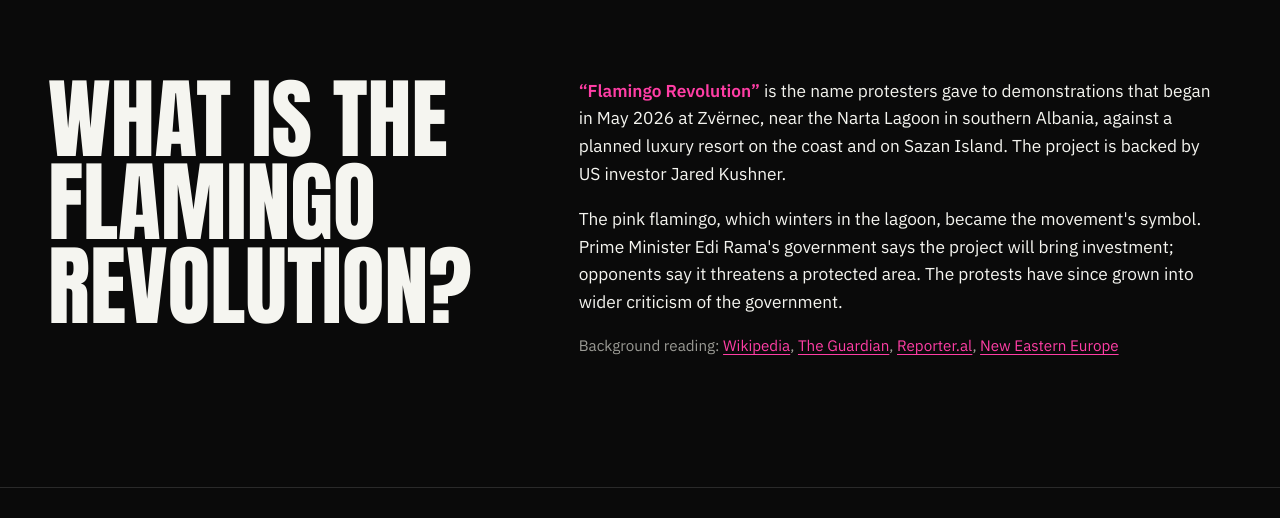
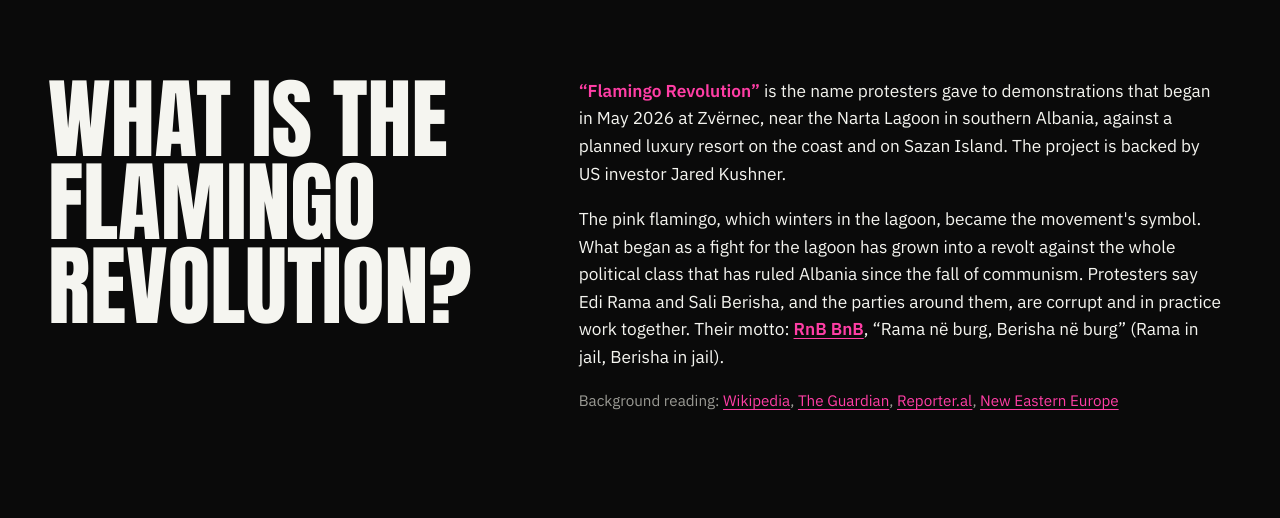
Before and after one commit to enone-xml/Flamingo-Revolution, a FastAPI app: page / in a window 1280 px wide. Shown: the part 1069-1587 px from the top of the page. Run offline with FastAPI, Linux system fonts and the light colour scheme; data that the repository does not hold is empty.

Commit message:
Homepage: the movement is against the whole political class; RnB BnB motto
Co-Authored-By: Claude Opus 5.5 (1M context) <noreply@anthropic.com>

```diff
--- a/app/templates/index.html
+++ b/app/templates/index.html
@@ -49,10 +49,10 @@
   <div class="intro__body">
     {% if lang == 'sq' %}
     <p data-reveal><span class="intro__name">“Revolucioni i Flamingove”</span> është emri që protestuesit u kanë vënë protestave që nisën në maj 2026 në Zvërnec, pranë Lagunës së Nartës në jug të Shqipërisë, kundër një resorti luksoz të planifikuar në bregdet dhe në ishullin e Sazanit. Projekti mbështetet nga investitori amerikan Jared Kushner.</p>
-    <p data-reveal>Flamingoja rozë, që dimëron në lagunë, u bë simboli i lëvizjes. Qeveria e Kryeministrit Edi Rama thotë se projekti sjell investime; kundërshtarët thonë se kërcënon një zonë të mbrojtur. Që atëherë protestat janë zgjeruar në kritika më të gjera ndaj qeverisë.</p>
+    <p data-reveal>Flamingoja rozë, që dimëron në lagunë, u bë simboli i lëvizjes. Ajo që nisi si betejë për lagunën është kthyer në revoltë kundër gjithë klasës politike që ka qeverisur Shqipërinë që nga rënia e komunizmit. Protestuesit thonë se Edi Rama dhe Sali Berisha, bashkë me partitë rreth tyre, janë të korruptuar dhe në fakt bashkëpunojnë. Motoja e tyre: <a href="{{ url('/rnbbnb') }}"><strong>RnB BnB</strong></a>, “Rama në burg, Berisha në burg”.</p>
     {% else %}
     <p data-reveal><span class="intro__name">“Flamingo Revolution”</span> is the name protesters gave to demonstrations that began in May 2026 at Zvërnec, near the Narta Lagoon in southern Albania, against a planned luxury resort on the coast and on Sazan Island. The project is backed by US investor Jared Kushner.</p>
-    <p data-reveal>The pink flamingo, which winters in the lagoon, became the movement's symbol. Prime Minister Edi Rama's government says the project will bring investment; opponents say it threatens a protected area. The protests have since grown into wider criticism of the government.</p>
+    <p data-reveal>The pink flamingo, which winters in the lagoon, became the movement's symbol. What began as a fight for the lagoon has grown into a revolt against the whole political class that has ruled Albania since the fall of communism. Protesters say Edi Rama and Sali Berisha, and the parties around them, are corrupt and in practice work together. Their motto: <a href="{{ url('/rnbbnb') }}"><strong>RnB BnB</strong></a>, “Rama në burg, Berisha në burg” (Rama in jail, Berisha in jail).</p>
     {% endif %}
     <p class="intro__more" data-reveal>{{ t('intro_sources') }}:
       <a href="https://en.wikipedia.org/wiki/Flamingo_Revolution" rel="noopener" target="_blank">Wikipedia</a>,
```
